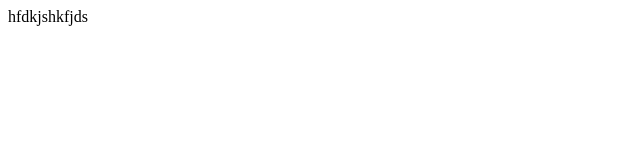
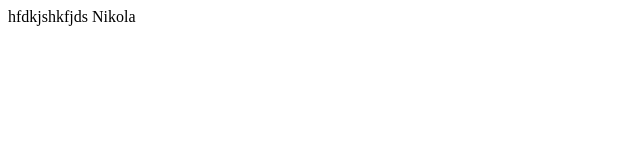
Before and after one commit to alexandar1992/test, a plain HTML site: page index.html in a window 1280 px wide. Shown: the full height of the page, 0-640 px from the left. Drawn offline with Linux system fonts and the light colour scheme.

Commit message:
dodao sam svoje ime

```diff
--- a/index.html
+++ b/index.html
@@ -5,5 +5,6 @@
 </head>
 <body>
 hfdkjshkfjds
+Nikola
 </body>
 </html>
```
